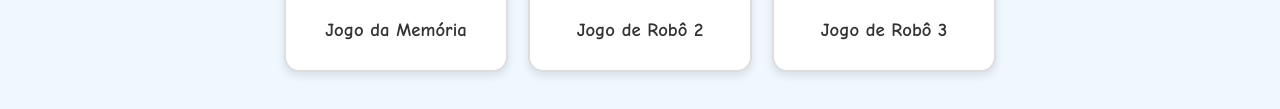
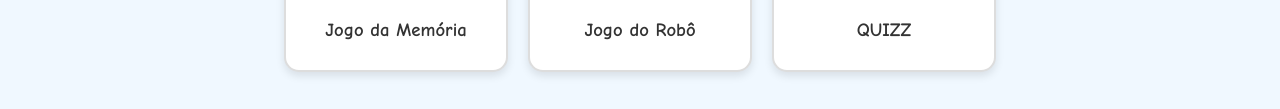
Before and after one commit to LeticiaNovaesAntunes/RoboLearn, a plain HTML site: page docs/index.html in a window 1280 px wide. Shown: the part 530-639 px from the top of the page. Drawn offline with Linux system fonts and the light colour scheme.

Commit message:
Update index.html

```diff
--- a/docs/index.html
+++ b/docs/index.html
@@ -32,11 +32,11 @@
       </div>
       <div class="game-card">
         <img src="assets/bonito-robo-usando-chapeu-voando-desenhos-animados-icone-ilustracao-vetorial-ciencia-tecnologia-icone-isolado.png" alt="Engrenagens Animadas" class="game-image">
-        <h3>Jogo de Robô 2</h3>
+        <h3>Jogo do Robô</h3>
       </div>
       <div class="game-card">
         <img src="assets/cute-robot-working-laptop-cartoon-vector-icon-illustration-science-technology-isolated-flat.png" alt="Robô com Laptop" class="game-image">
-        <h3>Jogo de Robô 3</h3>
+        <h3>QUIZZ</h3>
       </div>
     </div>
   </section>
```
